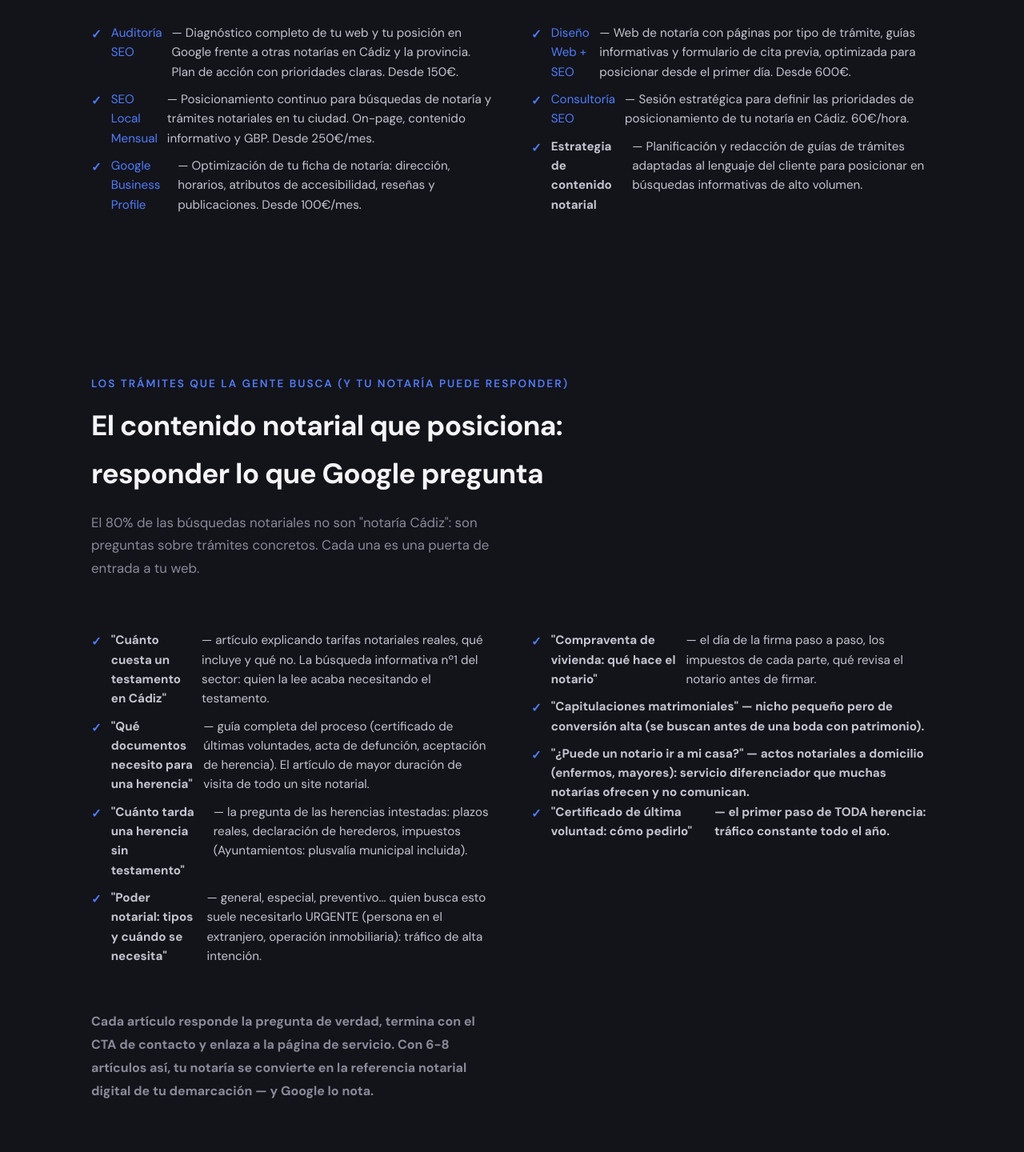
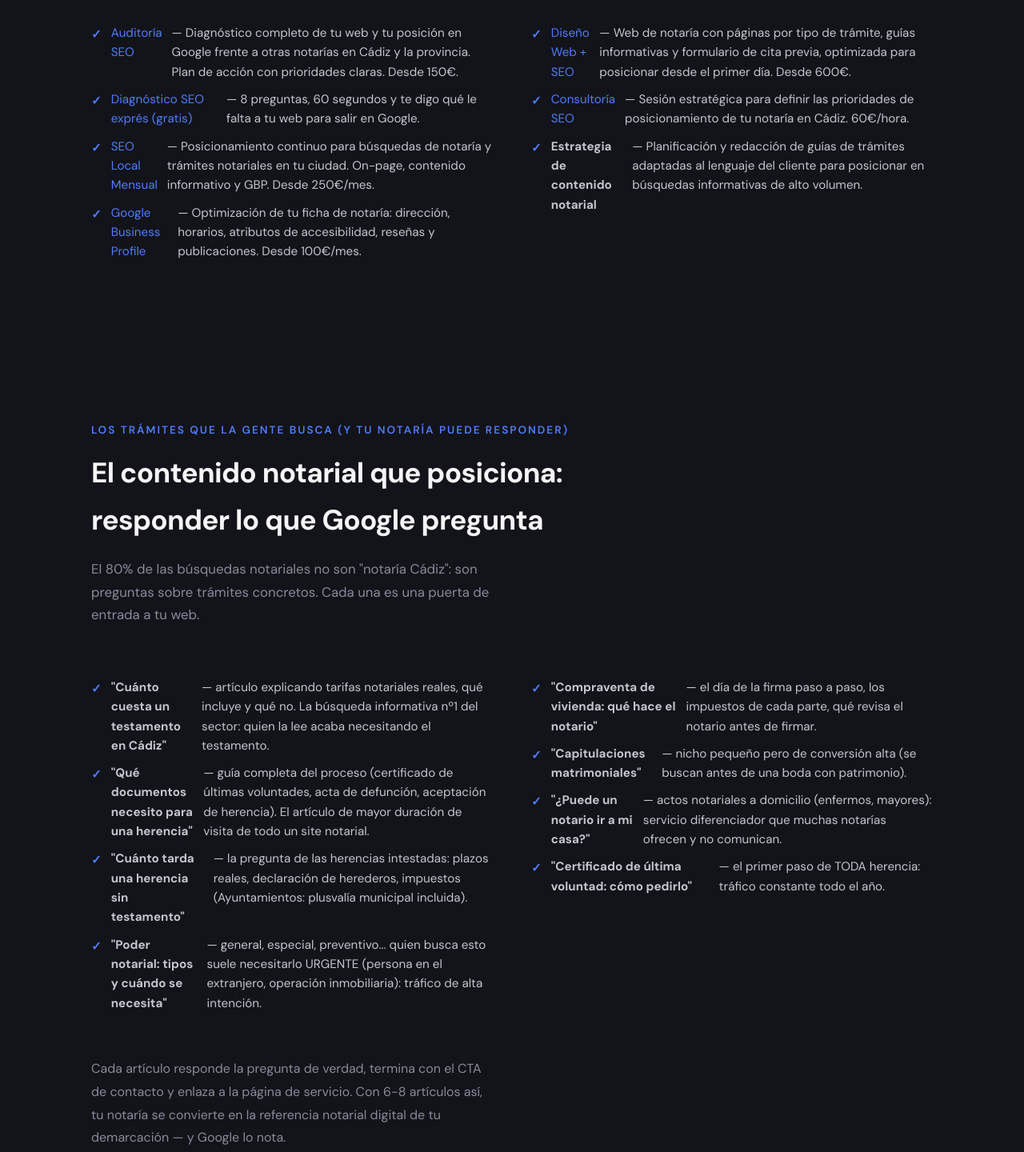
Before and after one commit to NiTTo93/casasdigital, a plain HTML site: page seo-notarias.html in a window 1280 px wide. Shown: the part 4408-5848 px from the top of the page at 80% size. Drawn offline with Linux system fonts and the light colour scheme.

Commit message:
Enlaces al Diagnóstico SEO exprés (#diagnostico) desde 17 páginas; fix </b> en seo-notarias

```diff
--- a/seo-notarias.html
+++ b/seo-notarias.html
@@ -184,6 +184,7 @@
   <div class="two-col">
     <ul class="check-list">
       <li><a href="auditoria-seo.html">Auditoría SEO</a> — Diagnóstico completo de tu web y tu posición en Google frente a otras notarías en Cádiz y la provincia. Plan de acción con prioridades claras. Desde 150€.</li>
+      <li><a href="auditoria-seo.html#diagnostico">Diagnóstico SEO exprés (gratis)</a> — 8 preguntas, 60 segundos y te digo qué le falta a tu web para salir en Google.</li>
       <li><a href="seo-local.html">SEO Local Mensual</a> — Posicionamiento continuo para búsquedas de notaría y trámites notariales en tu ciudad. On-page, contenido informativo y GBP. Desde 250€/mes.</li>
       <li><a href="google-business-profile.html">Google Business Profile</a> — Optimización de tu ficha de notaría: dirección, horarios, atributos de accesibilidad, reseñas y publicaciones. Desde 100€/mes.</li>
     </ul>
@@ -211,8 +212,8 @@
     </ul>
     <ul class="check-list">
       <li><strong>"Compraventa de vivienda: qué hace el notario"</strong> — el día de la firma paso a paso, los impuestos de cada parte, qué revisa el notario antes de firmar.</li>
-      <li><strong>"Capitulaciones matrimoniales"</b> — nicho pequeño pero de conversión alta (se buscan antes de una boda con patrimonio).</li>
-      <li><strong>"¿Puede un notario ir a mi casa?"</b> — actos notariales a domicilio (enfermos, mayores): servicio diferenciador que muchas notarías ofrecen y no comunican.</li>
+      <li><strong>"Capitulaciones matrimoniales"</strong> — nicho pequeño pero de conversión alta (se buscan antes de una boda con patrimonio).</li>
+      <li><strong>"¿Puede un notario ir a mi casa?"</strong> — actos notariales a domicilio (enfermos, mayores): servicio diferenciador que muchas notarías ofrecen y no comunican.</li>
       <li><strong>"Certificado de última voluntad: cómo pedirlo"</strong> — el primer paso de TODA herencia: tráfico constante todo el año.</li>
     </ul>
     <p style="color:var(--gray);line-height:1.8;margin-top:8px">Cada artículo responde la pregunta de verdad, termina con el CTA de contacto y enlaza a la página de servicio. Con 6-8 artículos así, tu notaría se convierte en la referencia notarial digital de tu demarcación — y Google lo nota.</p>
```
Also changed, not shown: consultoria-seo.html (+1 -1 lines), diseno-web-seo.html (+1 -1 lines), seo-abogados.html (+1 -0 lines), seo-algeciras.html (+1 -0 lines), seo-cadiz.html (+1 -0 lines), seo-chiclana.html (+1 -0 lines), seo-clinicas-dentales.html (+1 -0 lines), seo-inmobiliarias.html (+1 -0 lines), seo-jerez.html (+1 -0 lines), seo-joyerias.html (+1 -0 lines), seo-local.html (+1 -1 lines), seo-puerto-santa-maria.html (+1 -0 lines), seo-restaurantes.html (+1 -0 lines), servicios.html (+1 -0 lines).
